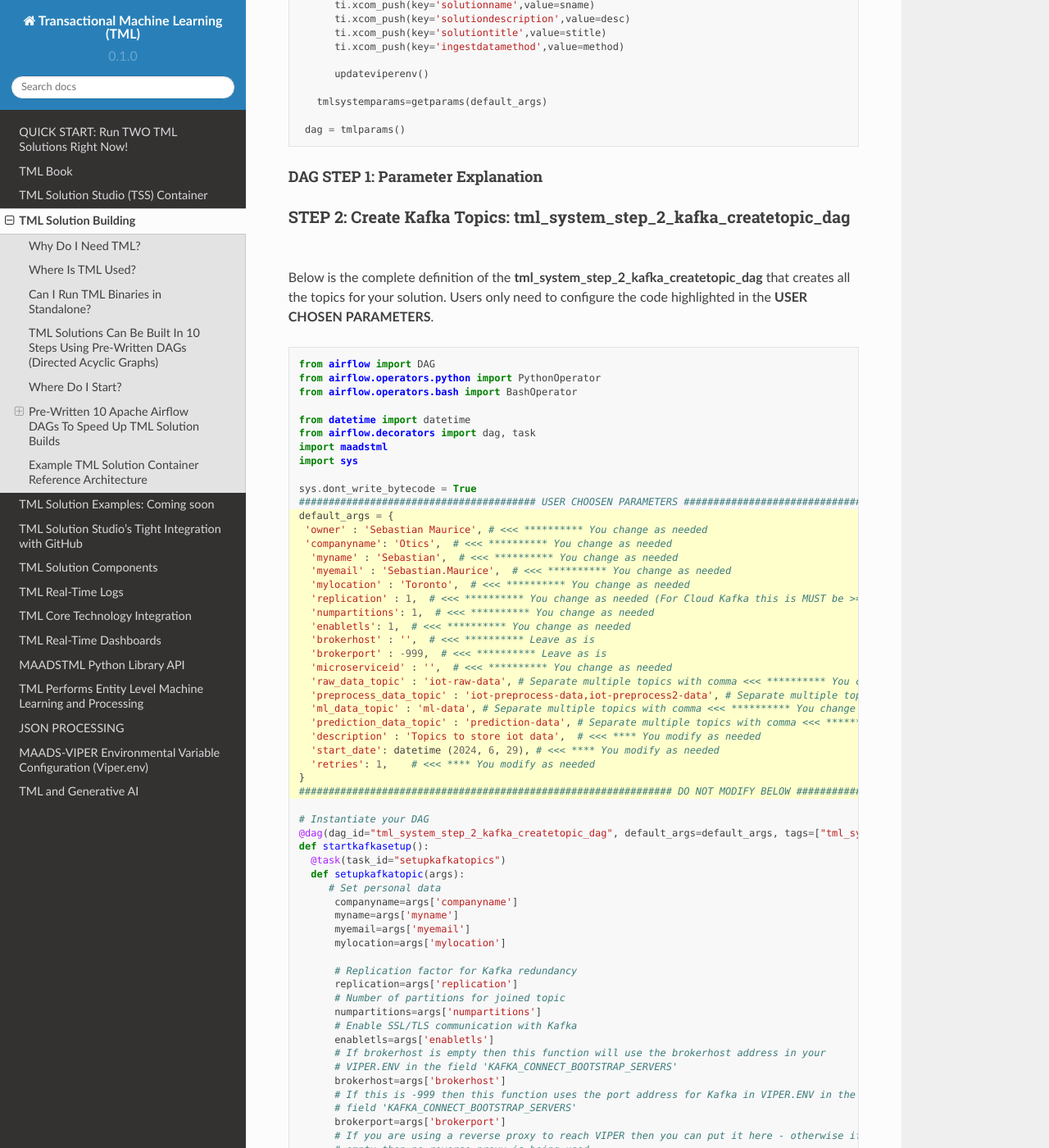
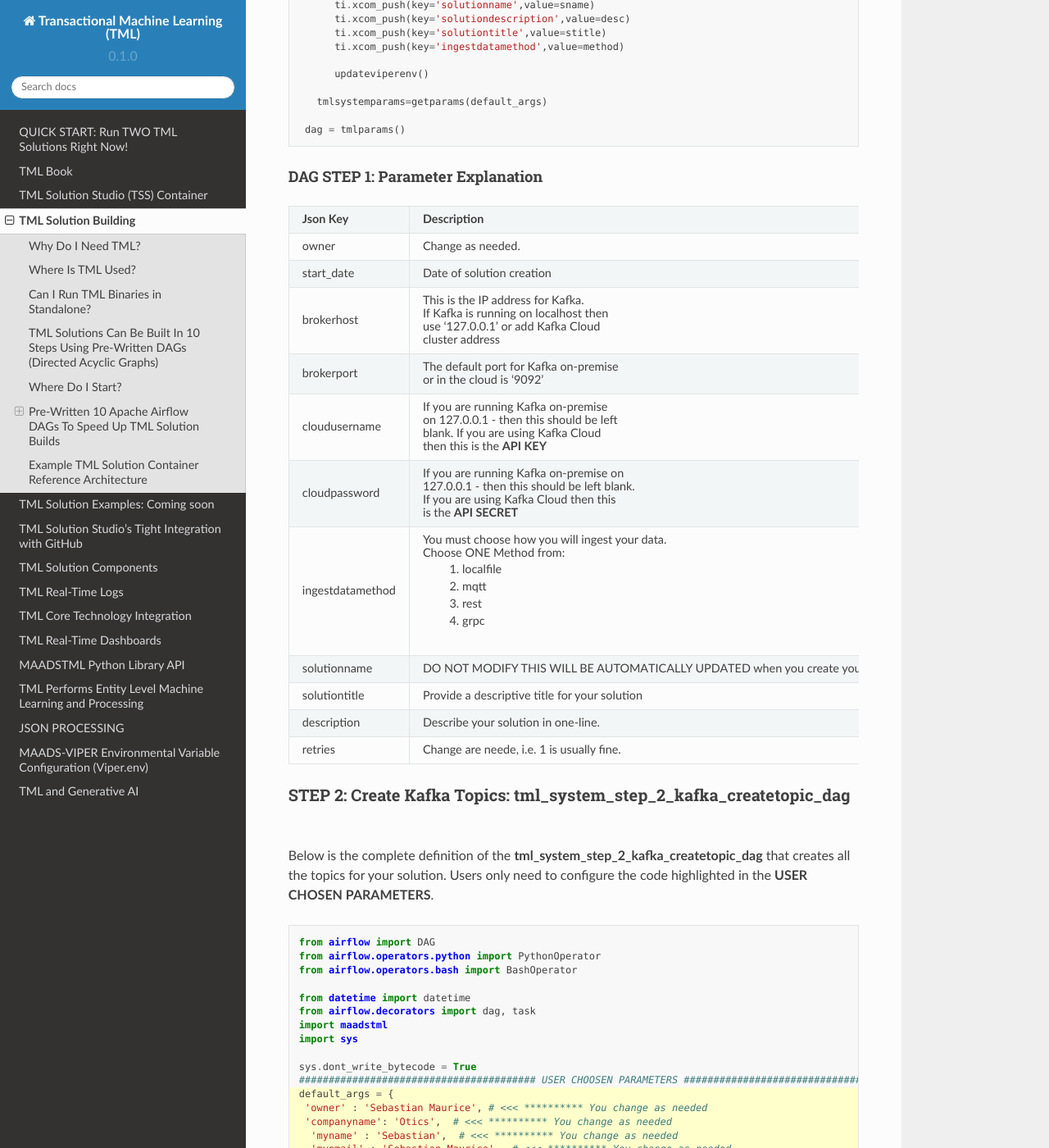
Before and after one commit to smaurice101/readthedocs, a Sphinx documentation site: the page built from docs/source/tmlbuilds.rst, in a window 1280 px wide and 1400 px high, scrolled down 9586 px. Shown: the whole window at 82% size. Built offline with Sphinx 7.4.7 and the Read the Docs theme 2.0.0, drawn with Linux system fonts in a browser that asks for light colours.

Commit message:
Update tmlbuilds.rst

```diff
--- a/docs/source/tmlbuilds.rst
+++ b/docs/source/tmlbuilds.rst
@@ -522,9 +522,9 @@
 
          4. grpc
     * - solutionname
-      - DO NOT MODIFY = THIS WILL BE AUTOMATICALLY UPDATED when you create your solution.  Refer to :ref:`Lets Start Building a TML Solution`
+      - DO NOT MODIFY THIS WILL BE AUTOMATICALLY UPDATED when you create your solution.  Refer to :ref:`Lets Start Building a TML Solution`
     * - solutiontitle
-        Provide a descriptive title for your solution
+      - Provide a descriptive title for your solution
     * - description
       - Describe your solution in one-line.
     * - retries
```
